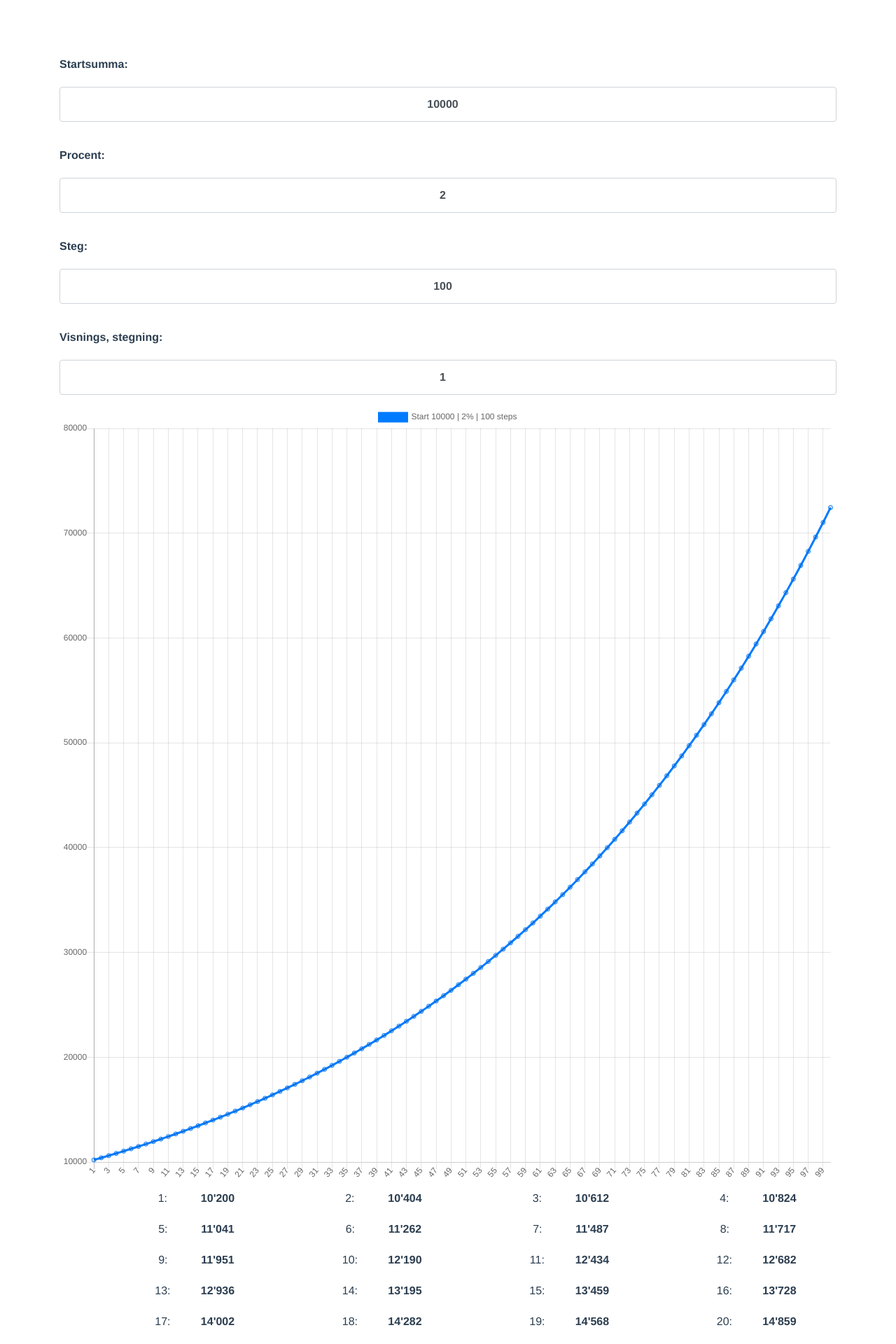
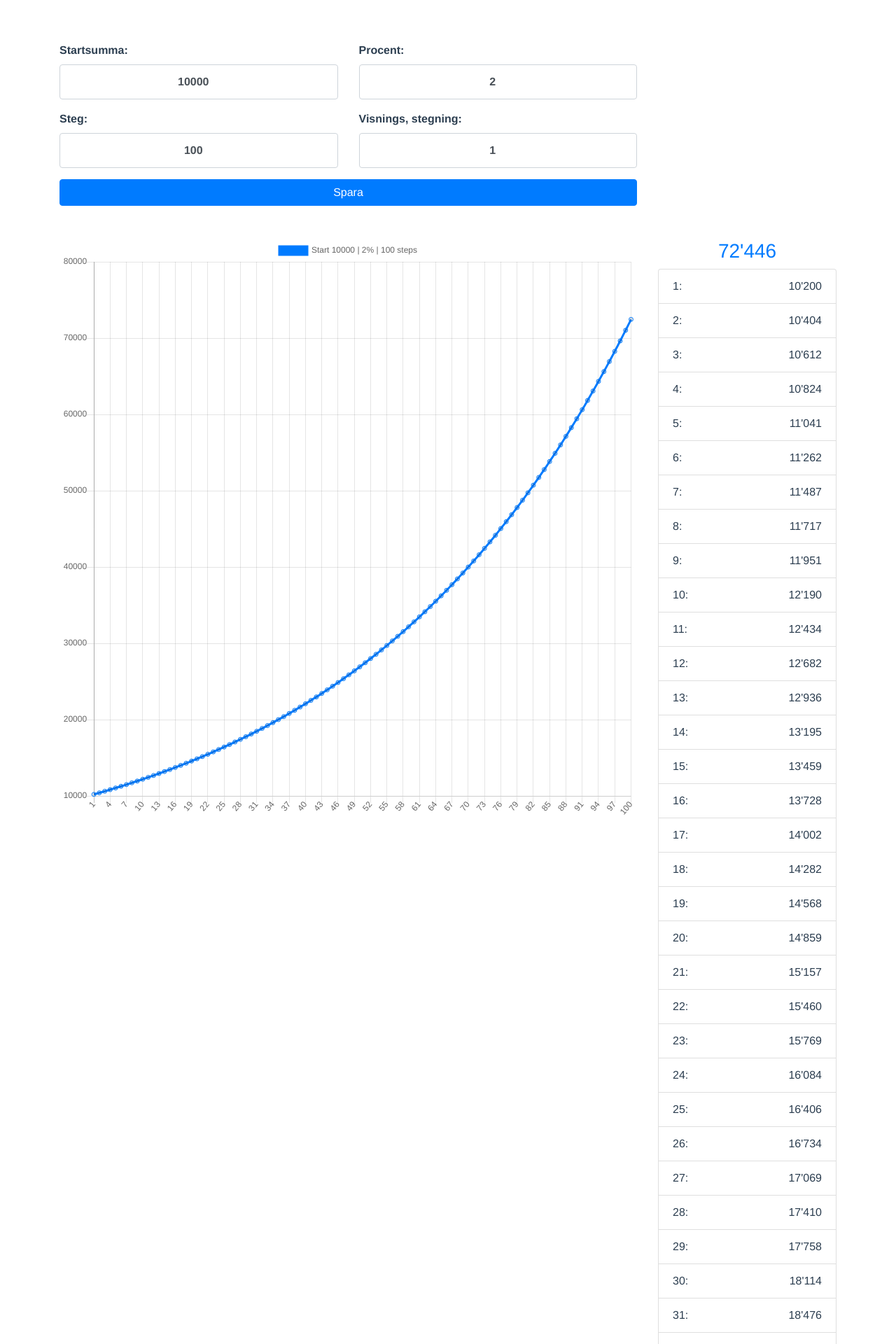
Before and after one commit to engvie/vue-exponential-profit-calculator, a Vue app: page / in a window 1280 px wide. Shown: the top 1920 px of the page at 70% size. Built offline with nearby package versions, Linux system fonts and the light colour scheme.

Commit message:
Update growth calculator

```diff
--- a/src/components/GrowthCalculator.vue
+++ b/src/components/GrowthCalculator.vue
@@ -1,31 +1,68 @@
-'<template>
+<template>
   <div>
-      <form>
+    <div class="row">
+      <div class="col-lg-9">
+        <form @submit.prevent="save">
+          <div class="row">
+            <div class="col-lg-6">
               <div class="form-group">
                 <label>Startsumma:</label>
-          <input type="number" v-model="start" class="form-control" min="1">
+                <input type="number" v-model="form.start" class="form-control" min="1">
               </div>
+            </div>
+            <div class="col-lg-6">
               <div class="form-group">
                 <label>Procent:</label>
-          <input type="number" v-model="percentage" class="form-control" min="1" placeholder="%">
+                <input type="number" v-model="form.percentage" class="form-control" min="1" placeholder="%">
               </div>
+            </div>
+            <div class="col-lg-6">
               <div class="form-group">
                 <label>Steg:</label>
-          <input type="number" v-model="steps" class="form-control" min="1">
+                <input type="number" v-model="form.steps" class="form-control" min="1">
               </div>
+            </div>
+            <div class="col-lg-6">
               <div class="form-group">
                 <label>Visnings, stegning:</label>
-          <input type="number" v-model="displaySteps" class="form-control" min="1">
+                <input type="number" v-model="form.displaySteps" class="form-control" min="1">
+              </div>
+            </div>
+            <div class="col-lg-12">
+              <button type="submit" class="btn btn-primary w-100">Spara</button>
+            </div>
           </div>
         </form>
+      </div>
+      <div class="col-lg-3">
+        <ul class="list-group storage-list">
+          <li
+            v-for="(item, key) in storage"
+            :key="key"
+            class="list-group-item d-flex justify-content-between"
+            @click="setCurrent(item)"
+          >
+            <span><i class="fas fa-dollar-sign"></i> {{ item.start }}</span>
+            <span><i class="fas fa-shoe-prints"></i> {{ item.steps }}</span>
+            <span><i class="fas fa-percentage"></i> {{ item.percentage }}</span>
+            <span class="total">
+              {{ getTotal(item) }}
+            </span>
+            <span class="remove" @click="removeStored(key)""><i class="fas fa-trash-alt"></i></span>
+          </li>
+        </ul>
+      </div>
+    </div>
 
+    <div class="row mt-5">
+      <div class="col-lg-9">
         <div class="chart">
           <line-chart
             :chart-data="{
               labels: result.stepNumbers,
               datasets: [
                 {
-                label: 'Start '+ start +' | '+ percentage + '% | ' + steps + ' steps',
+                  label: 'Start '+ form.start +' | '+ form.percentage + '% | ' + form.steps + ' steps',
                   borderColor: '#007bff',
                   fill: false,
                   data: result.chart,
@@ -34,18 +71,21 @@
             }"
           />
         </div>
-
-      <div class="result">
-        <ul>
+      </div>
+      <div class="col-lg-3">
+        <h3 class="text-center text-primary">{{ total }}</h3>
+        <ul class="list-group">
           <li
             v-for="(item, i) in result.steps"
             :key="i"
+            class="list-group-item d-flex"
           >
-            <span class="step-nr">{{ item.step }}:</span> <span class="step-sum">{{ item.sum }}</span>
+            <span class="step-nr">{{ item.step }}:</span>
+            <span class="step-sum ml-auto">{{ item.sum }}</span>
           </li>
         </ul>
       </div>
-
+    </div>
   </div>
 </template>
 
@@ -58,16 +98,18 @@ export default {
   },
   data: () => {
     return {
+      storage: [],
+      form: {
         start: 10000,
         percentage: 2,
         steps: 100,
         displaySteps: 1,
-      current: 0,
+      },
     };
   },
   computed: {
     convertedPercentage: function() {
-      return 1 + parseFloat(this.percentage / 100);
+      return 1 + parseFloat(this.form.percentage / 100);
     },
     result: function() {
       let result = {
@@ -76,9 +118,9 @@ export default {
         stepNumbers: [],
         chart: [],
       };
-      let current = this.start;
-      let displaySteps = parseInt(this.displaySteps) - 1;
-      for (let i = 1; i <= this.steps; i++) {
+      let current = this.form.start;
+      let displaySteps = parseInt(this.form.displaySteps) - 1;
+      for (let i = 1; i <= this.form.steps; i++) {
         current = current * this.convertedPercentage;
         let item = {
           step: i,
@@ -92,17 +134,56 @@ export default {
 
         if (i == 1 || i > displaySteps) {
           result.steps.push(item);
-          displaySteps += this.displaySteps;
+          displaySteps += this.form.displaySteps;
         }
       }
 
       return result;
     },
+    total () {
+      return this.getTotal(this.form);
+    },
   },
   methods: {
     formatNumber: function(num) {
-      return num.toString().replace(/(\d)(?=(\d{3})+(?!\d))/g, '$1\'')
+      return Math.round(num).toString().replace(/(\d)(?=(\d{3})+(?!\d))/g, '$1\'')
     },
+    getStorage () {
+      try {
+        return JSON.parse(window.localStorage.getItem('trading') || '[]');
+      } catch {
+        return [];
+      }
+    },
+    saveStorage (storage) {
+      window.localStorage.setItem('trading', JSON.stringify(storage));
+      this.setStorage();
+    },
+    setStorage() {
+      this.storage = this.getStorage();
+    },
+    removeStored (key) {
+      let storage = this.getStorage();
+      storage.splice(1, 1);
+      this.saveStorage(storage);
+    },
+    setCurrent(form) {
+      console.log(form);
+      this.form = form;
+    },
+    getTotal(data) {
+      return this.formatNumber(data.start * ((1 + parseFloat(data.percentage / 100)) ** data.steps));
+    },
+    save () {
+      let storage = this.getStorage();
+      storage.push(this.form);
+
+      this.saveStorage(storage);
+    },
+  },
+  mounted () {
+    this.setStorage();
+    console.log(this.storage);
   },
 }
 </script>
@@ -111,32 +192,42 @@ export default {
 <style lang="scss" scoped>
 label {
   font-weight: 600;
-  margin: 20px 0;
 }
 input {
   text-align: center;
   font-weight: 600;
   height: 50px;
 }
-.result {
-  ul {
-    display: flex;
-    flex-wrap: wrap;
-    justify-content: center;
+.storage-list {
+  i {
+    font-size: 0.8em;
+  }
   li {
-      list-style: none;
-      text-align: center;
-      margin: 10px 0;
-      width: 25%;
-      .step-nr {
-        display: inline-block;
-        min-width: 100px;
-        text-align: center;
+    position: relative;
+    .total {
+      position: absolute;
+      top: 100%;
+      left: 50%;
+      transform: translate(-50%, -50%);
+      z-index: 2;
+      background: #fff;
+      font-size: 0.7em;
+      padding: 0 15px;
+      border: 1px solid #ccc;
+      border-top: none;
     }
-      .step-sum {
-        display: inline-block;
-        font-weight: 600;
-      }
+    .remove {
+      position: absolute;
+      top: 50%;
+      left: 100%;
+      transform: translateY(-50%);
+      z-index: 2;
+      background: #fff;
+      padding: 5px;
+      border: 1px solid #ccc;
+      border-left: none;
+      color: red;
+      cursor: pointer;
     }
   }
 }
```
Lines whose indentation alone changed are shown as unchanged.
